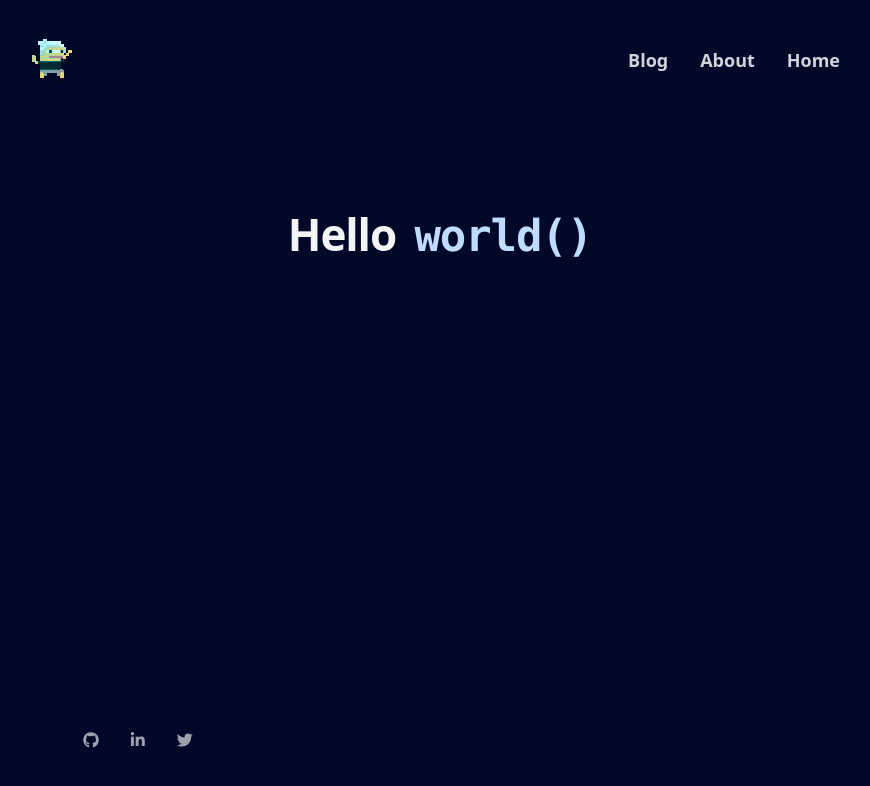
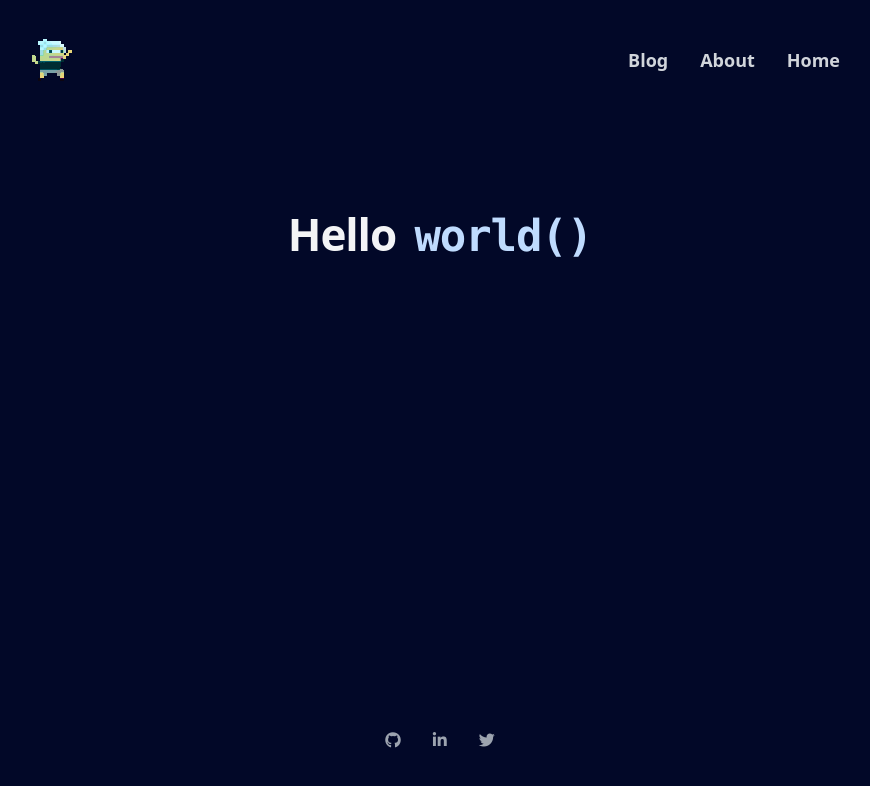
Before and after one commit to Stevendeleon/collin-blog, a Next.js app: page / in a window 1280 px wide. Shown: the top 786 px of the page, without its empty margins (200-1070 px from the left). Built offline with nearby package versions, Linux system fonts and the light colour scheme.

Commit message:
footer center

```diff
--- a/components/footer.js
+++ b/components/footer.js
@@ -9,7 +9,7 @@ export default function Footer() {
     >
       <Container>
         <div className="flex flex-col items-center lg:flex-row">
-          <div className="flex flex-col items-center justify-center lg:flex-row lg:pl-4 lg:w-1/2">
+          <div className="flex flex-col items-center justify-center w-full lg:flex-row lg:pl-4">
             <ul className="flex flex-row">{socialIcons}</ul>
           </div>
         </div>
--- a/pages/index.js
+++ b/pages/index.js
@@ -152,7 +152,7 @@ export default function Index() {
         >
           <div className="max-w-4xl px-5 mx-auto sm:container">
             <div className="flex flex-col items-center lg:flex-row">
-              <div className="flex flex-col items-center justify-center lg:flex-row lg:pl-4 lg:w-1/2">
+              <div className="flex flex-col items-center justify-center w-full lg:flex-row">
                 <ul className="flex flex-row">{socialIcons}</ul>
               </div>
             </div>
--- a/pages/posts/[slug].js
+++ b/pages/posts/[slug].js
@@ -2,9 +2,7 @@ import { useRouter } from "next/router";
 import ErrorPage from "next/error";
 import Container from "../../components/container";
 import PostBody from "../../components/post-body";
-// import Header from "../../components/header";
 import PostHeader from "../../components/post-header";
-// import LayoutOld from "../../components/LayoutOld";
 import { getPostBySlug, getAllPosts } from "../../lib/api";
 import PostTitle from "../../components/post-title";
 import Head from "next/head";
@@ -45,7 +43,7 @@ export default function Post({ post, morePosts, preview }) {
         >
           <Container>
             <div className="flex flex-col items-center lg:flex-row">
-              <div className="flex flex-col items-center justify-center lg:flex-row lg:pl-4 lg:w-1/2">
+              <div className="flex flex-col items-center justify-center w-full lg:flex-row lg:pl-4">
                 <ul className="flex flex-row">{socialIcons}</ul>
               </div>
             </div>
```
